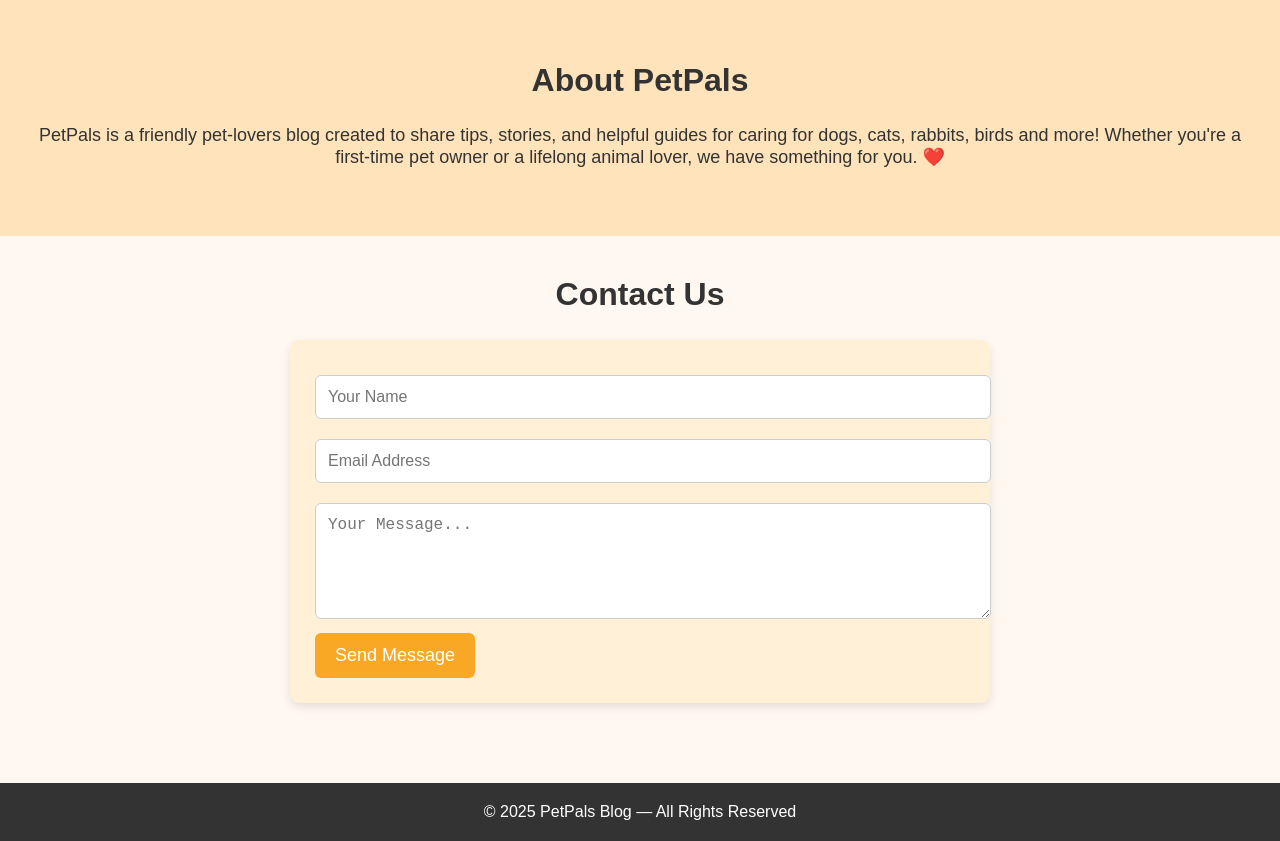
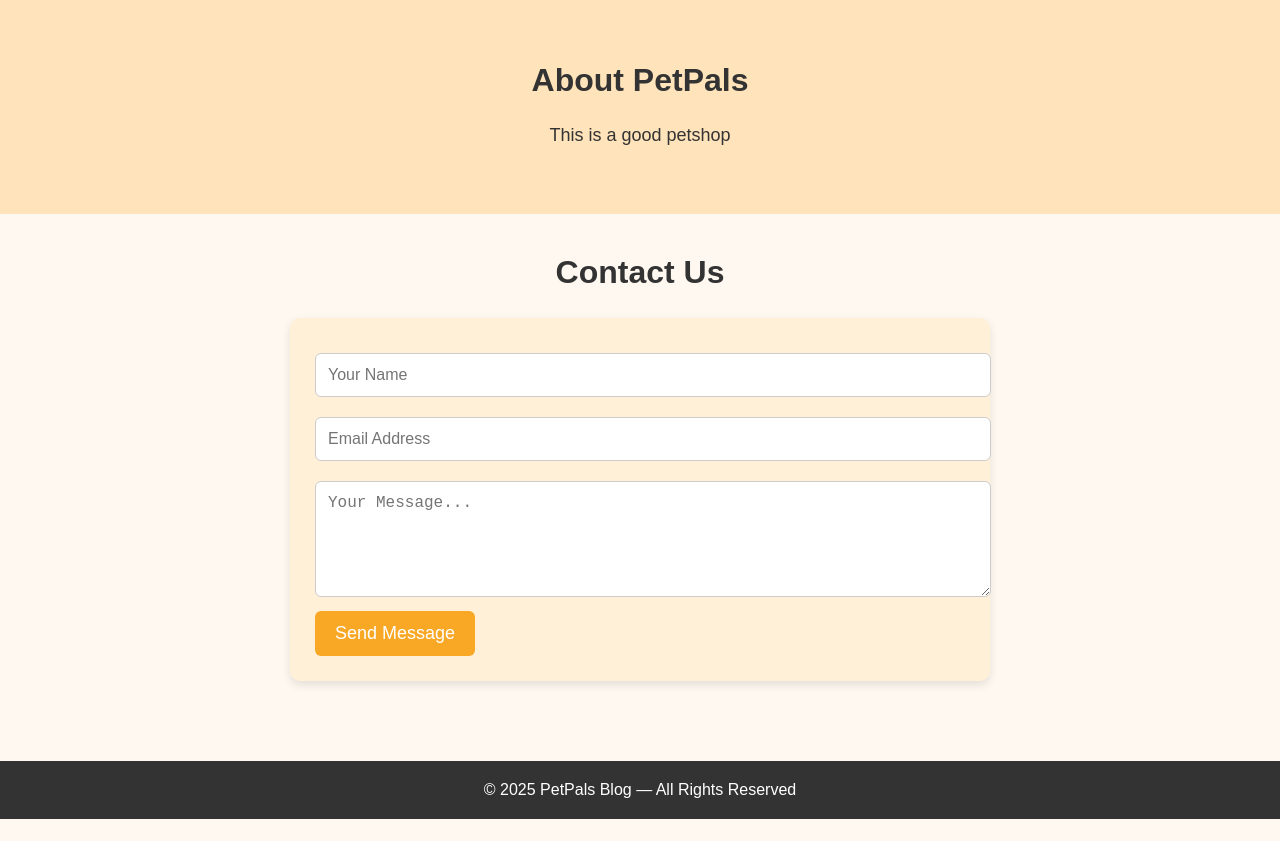
Before and after one commit to ravitips/vigneshwari-saravanapriya-repo, a plain HTML site: page index.html in a window 1280 px wide. Shown: the part 1300-2141 px from the top of the page. After the commit the page ends 2119 px from the top, so only its background shows below. Drawn offline with Linux system fonts and the light colour scheme.

Commit message:
modified about section

```diff
--- a/index.html
+++ b/index.html
@@ -257,9 +257,7 @@ footer {
 <section class="about" id="about">
     <h2>About PetPals</h2>
     <p>
-        PetPals is a friendly pet-lovers blog created to share tips, stories, and helpful guides
-        for caring for dogs, cats, rabbits, birds and more!
-        Whether you're a first-time pet owner or a lifelong animal lover, we have something for you. ❤️
+	This is a good petshop
     </p>
 </section>
 
```
